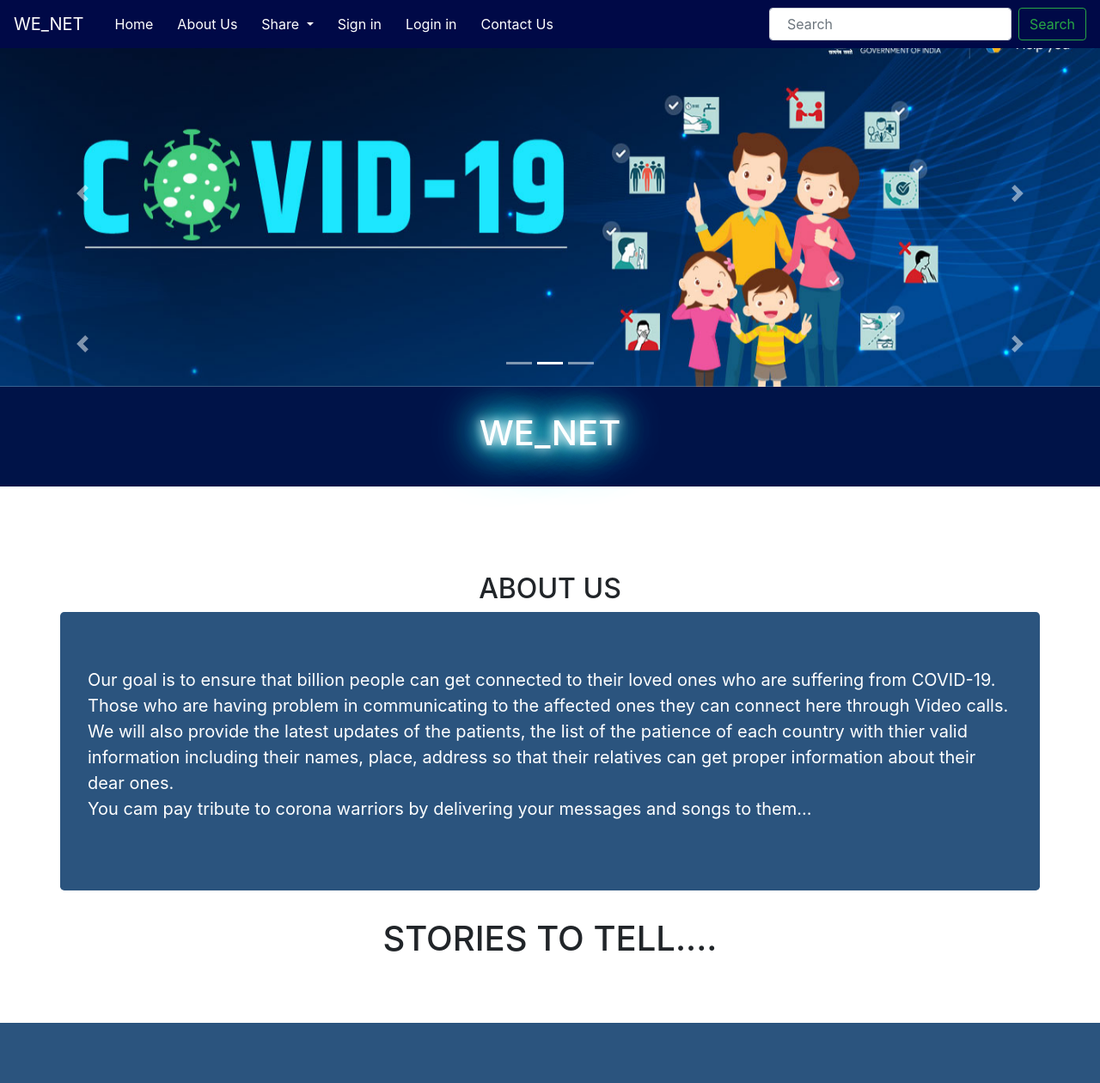
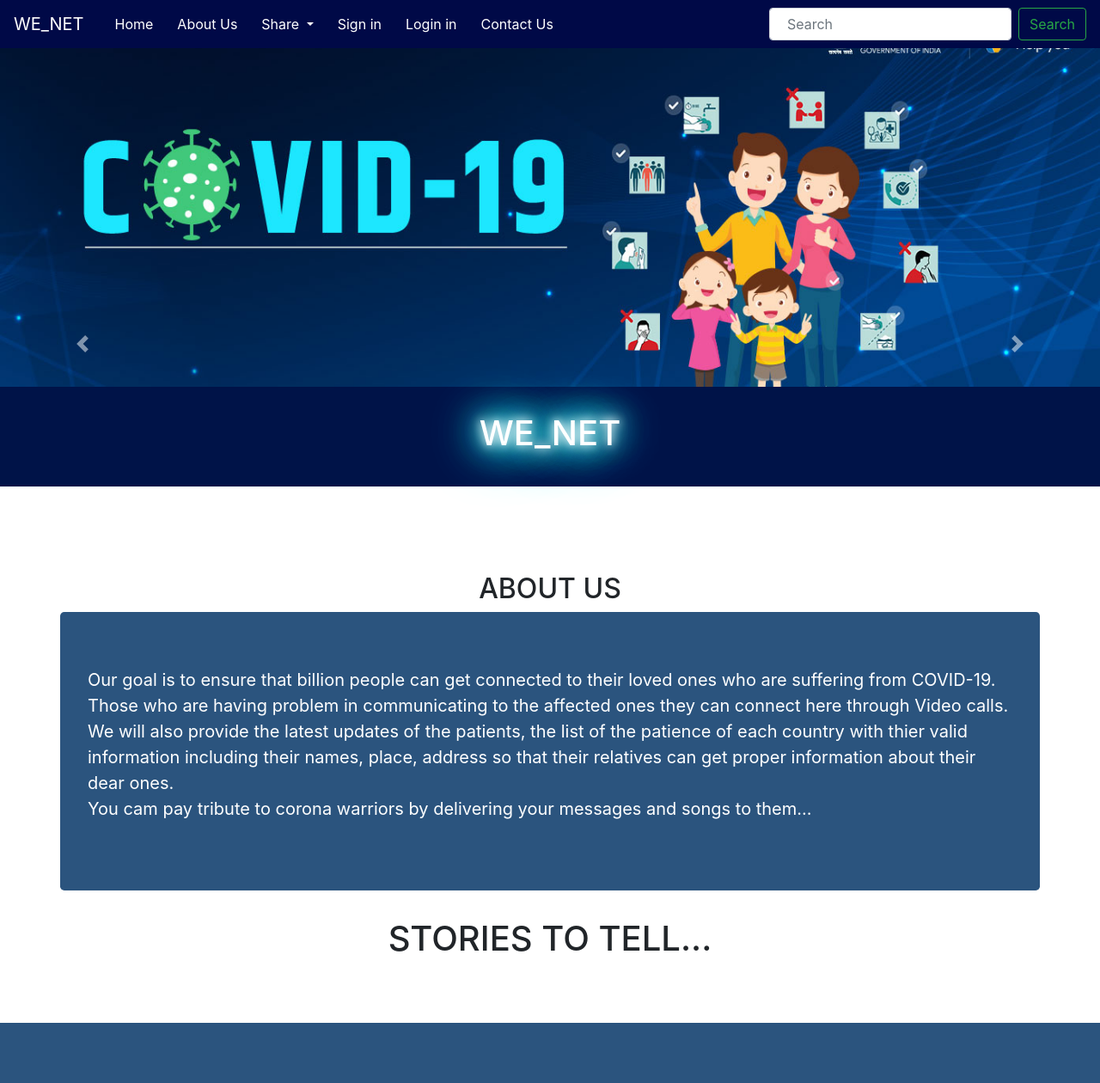
Before and after one commit to ayushi-1408/Task1-hybrid-multi-cloud-, a plain HTML site: page index.html in a window 1280 px wide. Shown: the top 1260 px of the page at 86% size. Drawn offline with nearby package versions, Linux system fonts and the light colour scheme.

Commit message:
Update index.html

```diff
--- a/index.html
+++ b/index.html
@@ -136,35 +136,13 @@ font-size: 18px;
 
 
 <div class=" img-responsive">
-<div id="carouselExampleIndicators" class="carousel slide" data-ride="carousel">
-  <ol class="carousel-indicators">
-    <li data-target="#carouselExampleIndicators" data-slide-to="0" class="active"></li>
-    <li data-target="#carouselExampleIndicators" data-slide-to="1"></li>
-    <li data-target="#carouselExampleIndicators" data-slide-to="2"></li>
-  </ol>
 
-  <div class="carousel-inner">
-    <div class="carousel-item active">
-      <img src="b.jpg" style="height: 450px; width: 100%">
-    </div>
-    <div class="carousel-item">
+
+
       <img src="covid.jpg" style="height: 450px; width: 100%">
-    </div>
-    <div class="carousel-item">
-      <img src="M.png" style="height: 450px; width: 100%">
-    </div>
+
+
   </div>
-  <a class="carousel-control-prev" href="#carouselExampleIndicators" role="button" data-slide="prev">
-    <span class="carousel-control-prev-icon" aria-hidden="true"></span>
-    <span class="sr-only">Previous</span>
-  </a>
-  <a class="carousel-control-next" href="#carouselExampleIndicators" role="button" data-slide="next">
-    <span class="carousel-control-next-icon" aria-hidden="true"></span>
-    <span class="sr-only">Next</span>
-  </a>
-</div>
-</div>
-
   <a class="carousel-control-prev" href="#carouselExampleIndicators" role="button" data-slide="prev">
     <span class="carousel-control-prev-icon" aria-hidden="true"></span>
     <span class="sr-only">Previous</span>
@@ -183,7 +161,7 @@ font-size: 18px;
 <p style="font-size: 20px ; ">Our goal is to ensure that billion people can get connected to their loved ones who are suffering from COVID-19. Those who are having problem in communicating to the affected ones they can connect here through Video calls. We will also provide the latest updates of the patients, the list of the patience of each country with thier valid information including their names, place, address so that their relatives can get proper information about their dear ones.
 <br>You cam pay tribute to corona warriors by delivering your messages and songs to them... </p></div>
 
-<div class="col-sm-12 "> <h1 style="text-align: center;" >STORIES TO TELL....</h1></div>
+<div class="col-sm-12 "> <h1 style="text-align: center;" >STORIES TO TELL...</h1></div>
 
     <div class="container-fluid" style="background: #2B547E;color: black;margin-top: 74px; margin-bottom: 74px;">
       <br><br><br>
```
